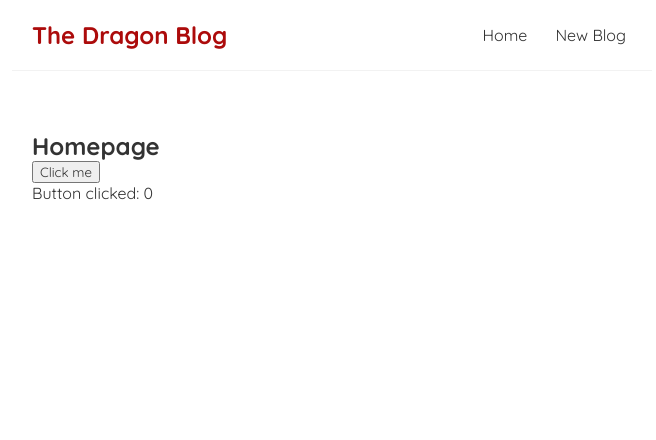
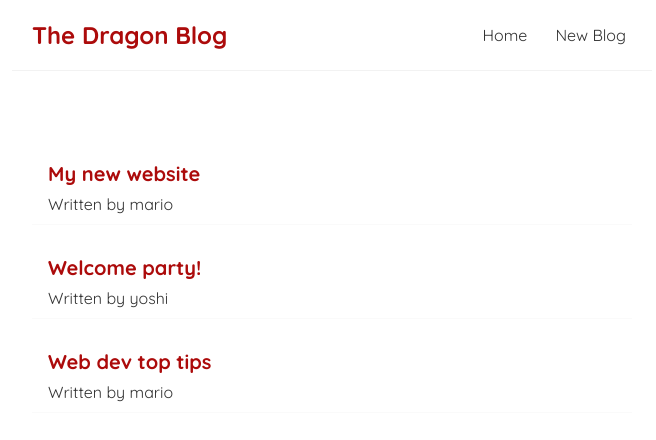
Before and after one commit to Dragonsfure/react_ts_tutorial, a React (Create React App) app: page / in a window 1280 px wide. Shown: the top 440 px of the page, without its empty margins (308-964 px from the left). Built offline with nearby package versions, Linux system fonts and the light colour scheme.

Commit message:
Creating a Interface, To use the Home Element as Template

```diff
--- a/src/App.tsx
+++ b/src/App.tsx
@@ -1,22 +1,27 @@
-import React from 'react';
-import logo from './logo.svg';
-import Navbar from './Navbar';
-import Home from './Home';
+import React from "react";
+import logo from "./logo.svg";
+import Navbar from "./Navbar";
+import Home from "./Home";
+import IBlog from "./interfaces/IBlog";
+
+const blogs: IBlog[] = [
+  { title: "My new website", body: "lorem ipsum...", author: "mario", id: 1 },
+  { title: "Welcome party!", body: "lorem ipsum...", author: "yoshi", id: 2 },
+  { title: "Web dev top tips", body: "lorem ipsum...", author: "mario", id: 3 },
+];
 
 function App() {
-  	const title : string= "Welcome to test blog";
-    const likes: number = 50 ;
-  	const link: string = "http://www.google.com";
-
-
+  const title: string = "Welcome to test blog";
+  const likes: number = 50;
+  const link: string = "http://www.google.com";
 
   return (
     <div className="App">
-      <Navbar/>
+      <Navbar />
 
-     <div className='content'>
-      <Home/>
-     </div>
+      <div className="content">
+        <Home blogs ={blogs}/>
+      </div>
     </div>
   );
 }
--- a/src/Home.tsx
+++ b/src/Home.tsx
@@ -1,22 +1,20 @@
 import React, { MouseEvent, useEffect, useState } from "react";
+import IBlog from "./interfaces/IBlog";
 
-interface IAppProps {}
+interface BlogsProps{
+    blogs: IBlog[];
+}
 
-const Home: React.FunctionComponent<IAppProps> = (props) => {
-    //gets an array of the instance and a function to change the instance
-  const [clickVal, updateValue] = useState<number>(0);
-  useEffect( () => { console.log(clickVal) }, [clickVal] )
-
-  const OnClick = (e: MouseEvent<HTMLButtonElement>) => {
-    //console.log("clicked");
-    updateValue(clickVal + 1);
-  };
+const Home: React.FunctionComponent<BlogsProps> = ({blogs}:BlogsProps) => {
 
   return (
     <div className="Home">
-      <h2>Homepage</h2>
-      <button onClick={OnClick}>Click me</button>
-      <p>Button clicked: {clickVal} </p>
+      {blogs.map(item  => (
+        <div className="blog-preview" key={item.id} >
+        <h2>{ item.title }</h2>
+        <p>Written by { item.author }</p>
+      </div>
+      ))}
     </div>
   );
 };
--- a/src/index.css
+++ b/src/index.css
@@ -33,3 +33,18 @@
   margin: 40px auto;
   padding: 20px;
 }
+
+/* blog previews / list */
+.blog-preview {
+  padding: 10px 16px;
+  margin: 20px 0;
+  border-bottom: 1px solid #fafafa;
+}
+.blog-preview:hover {
+  box-shadow: 1px 3px 5px rgba(0,0,0,0.1);
+}
+.blog-preview h2 {
+  font-size: 20px;
+  color: #ac0b0b;
+  margin-bottom: 8px;
+}
--- /dev/null
+++ b/src/interfaces/IBlog.ts
@@ -0,0 +1,8 @@
+interface IBlog {
+    title: string;
+    body: string;
+    author: string;
+    id: number;
+  }
+
+export default IBlog
```
